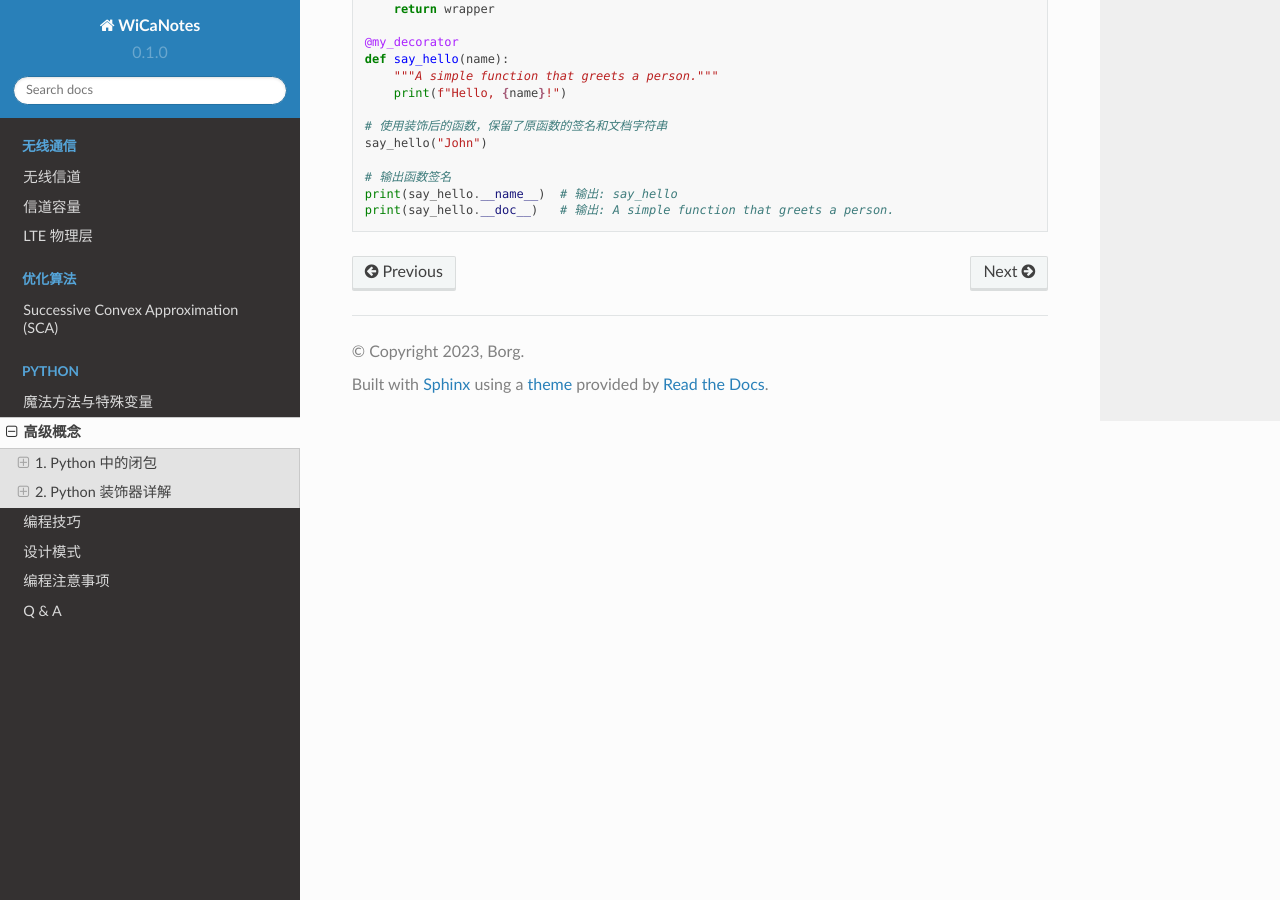
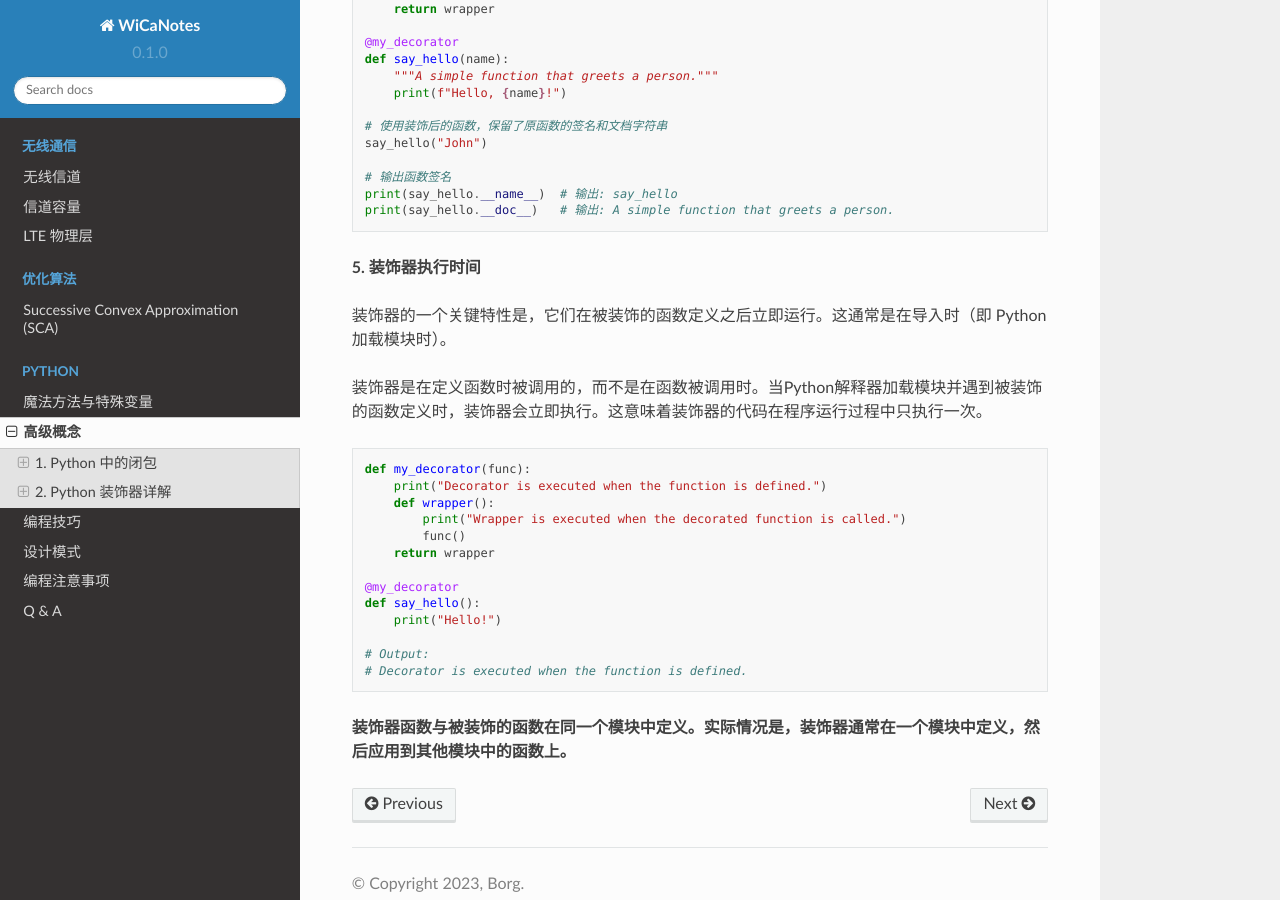
Before and after one commit to boyin96/WiCaNotes, a Sphinx documentation site: the page built from docs/source/concepts.rst, in a window 1280 px wide and 900 px high, scrolled down 4509 px. Built offline with Sphinx 7.4.7 and the Read the Docs theme 2.0.0, drawn with Linux system fonts in a browser that asks for light colours.

Commit message:
Update concepts.rst

```diff
--- a/docs/source/concepts.rst
+++ b/docs/source/concepts.rst
@@ -236,3 +236,27 @@
     # 输出函数签名
     print(say_hello.__name__)  # 输出: say_hello
     print(say_hello.__doc__)   # 输出: A simple function that greets a person.
+
+**5. 装饰器执行时间**
+
+装饰器的一个关键特性是，它们在被装饰的函数定义之后立即运行。这通常是在导入时（即 Python 加载模块时）。
+
+装饰器是在定义函数时被调用的，而不是在函数被调用时。当Python解释器加载模块并遇到被装饰的函数定义时，装饰器会立即执行。这意味着装饰器的代码在程序运行过程中只执行一次。
+
+.. code-block:: python
+
+    def my_decorator(func):
+        print("Decorator is executed when the function is defined.")
+        def wrapper():
+            print("Wrapper is executed when the decorated function is called.")
+            func()
+        return wrapper
+
+    @my_decorator
+    def say_hello():
+        print("Hello!")
+
+    # Output:
+    # Decorator is executed when the function is defined.
+
+**装饰器函数与被装饰的函数在同一个模块中定义。实际情况是，装饰器通常在一个模块中定义，然后应用到其他模块中的函数上。**
```
